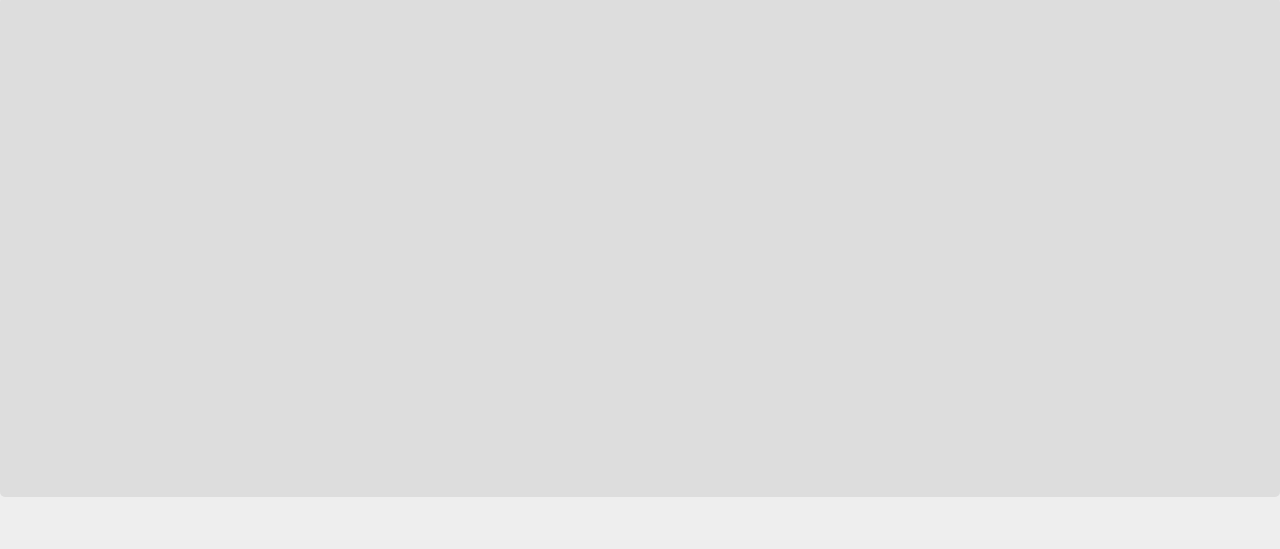
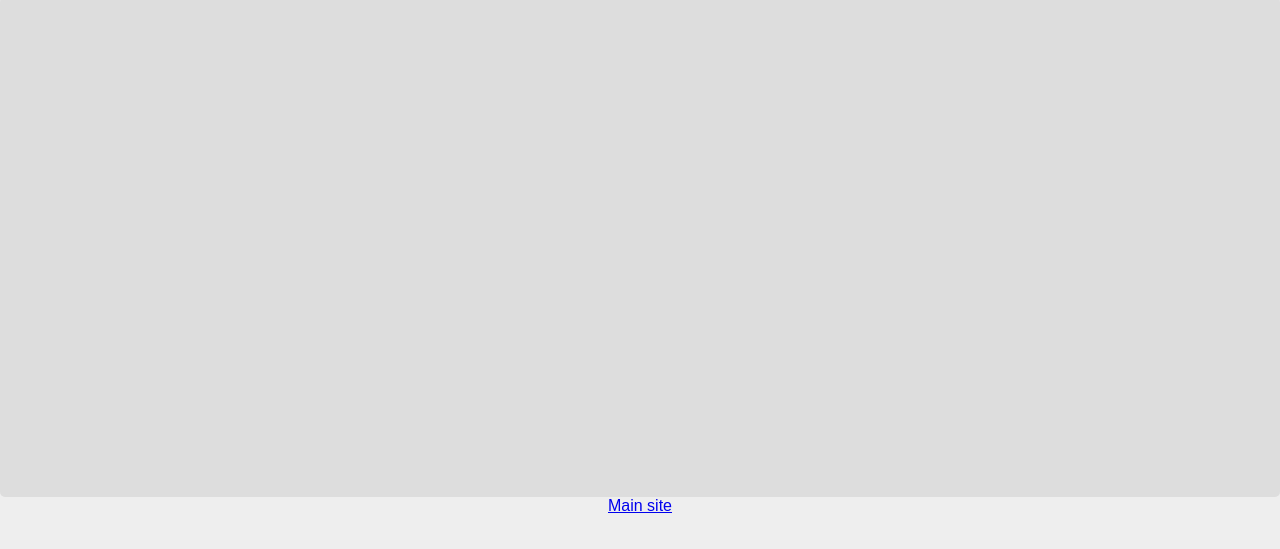
Before and after one commit to CoderGreensparrow/OLNMLN, a plain HTML site: page index.html in a window 1280 px wide. Shown: the part 87-636 px from the top of the page. Drawn offline with Linux system fonts and the light colour scheme.

Commit message:
Added <a href=/>Main site</a> index.html

```diff
--- a/index.html
+++ b/index.html
@@ -14,5 +14,6 @@
             <input type=text id=input><button onclick='run(document.getElementById("input").value),true'>Run</button>
         </div>
         <p id=out></p>
+        <a href=/>Main site</a>
     </body>
 </html>
```
